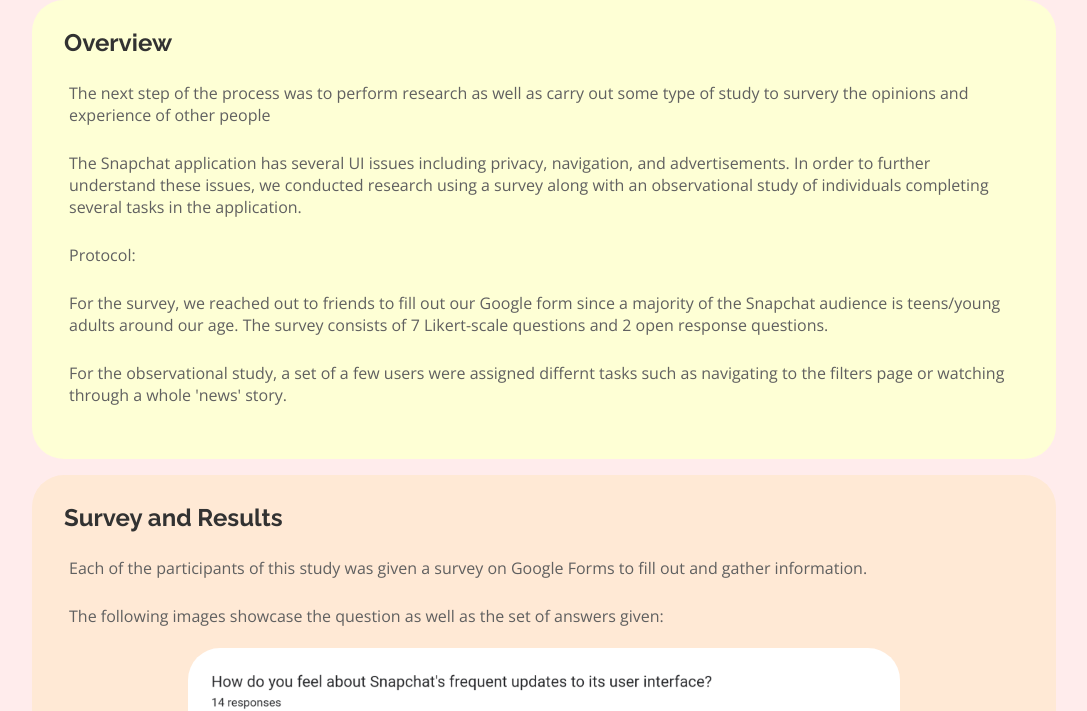
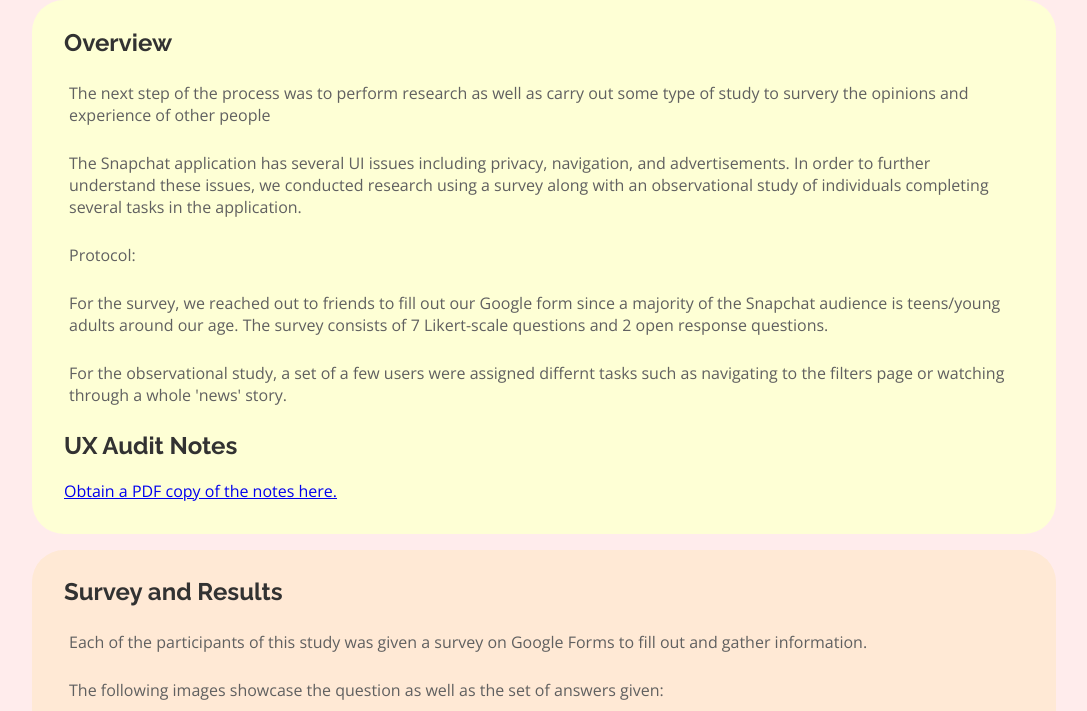
Before and after one commit to DominikFX/COM421-Project2, a plain HTML site: page research.html in a window 1280 px wide. Shown: the part 127-838 px from the top of the page, without its empty margins (96-1183 px from the left). Drawn offline with nearby package versions, Linux system fonts and the light colour scheme; a web font is replaced by a local one.

Commit message:
add ux-audit-notes

```diff
--- a/research.html
+++ b/research.html
@@ -24,6 +24,9 @@
         <p>Protocol: </p>
         <p>For the survey, we reached out to friends to fill out our Google form since a majority of the Snapchat audience is teens/young adults around our age. The survey consists of 7 Likert-scale questions and 2 open response questions.</p>
         <p>For the observational study, a set of a few users were assigned differnt tasks such as navigating to the filters page or watching through a whole 'news' story.</p>
+
+        <h2>UX Audit Notes</h2>
+        <a href="media/ux-audit-notes.pdf">Obtain a PDF copy of the notes here.</a>
       </section>
       <section id="survey">
         <h2>Survey and Results</h2>
```
Also changed, not shown: 1 other file.
